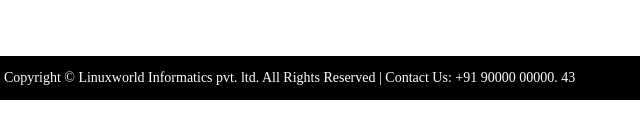
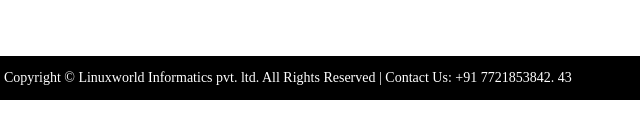
Before and after one commit to onkar2701/integration-of-kubernetes-with-jenkins, a plain HTML site: page index.html in a window 1280 px wide. Shown: the part 663-797 px from the top of the page, 60-700 px from the left. Drawn offline with Linux system fonts and the light colour scheme.

Commit message:
final commit

```diff
--- a/index.html
+++ b/index.html
@@ -25,7 +25,7 @@
             </div>
                <footer>
                <div class="container">
-               <p>Copyright © Linuxworld Informatics pvt. ltd. All Rights Reserved | Contact Us: +91 90000 00000. 43</p>
+               <p>Copyright © Linuxworld Informatics pvt. ltd. All Rights Reserved | Contact Us: +91 7721853842. 43</p>
                </div>
                </footer>
                </body>
```
